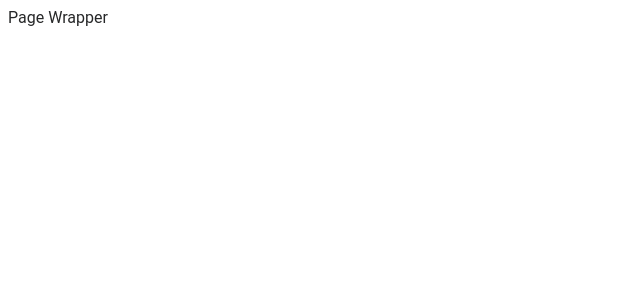
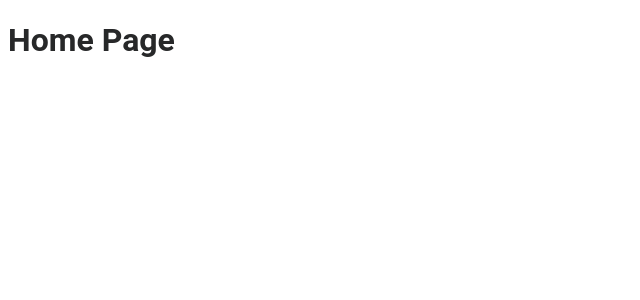
Before and after one commit to lenblazy/mwabonje-portfolio, a React (Vite) app: page / in a window 1280 px wide. Shown: the top 300 px of the page, without its empty margins (0-640 px from the left). Built offline with nearby package versions, Linux system fonts and the light colour scheme.

Commit message:
Add Home component to the PageWrapper

```diff
--- a/src/App.jsx
+++ b/src/App.jsx
@@ -1,8 +1,11 @@
 import React from 'react';
 import PageWrapper from './components/PageWrapper';
+import Home from './components/pages/Home';
 
 const App = () => (
-	<PageWrapper />
+	<PageWrapper >
+		<Home />
+	</PageWrapper>
   );
 
 export default App;
--- a/src/components/PageWrapper.jsx
+++ b/src/components/PageWrapper.jsx
@@ -1,8 +1,8 @@
 import React from "react";
 
-const PageWrapper = () => (
+const PageWrapper = ({children}) => (
 	<div>
-		Page Wrapper
+		{children}
 	</div>
   );
 
--- /dev/null
+++ b/src/components/pages/Home.jsx
@@ -0,0 +1,9 @@
+import React from "react";
+
+const Home = () => (
+	<div>
+		<h1>Home Page</h1>
+	</div>
+);
+
+export default Home;
```
